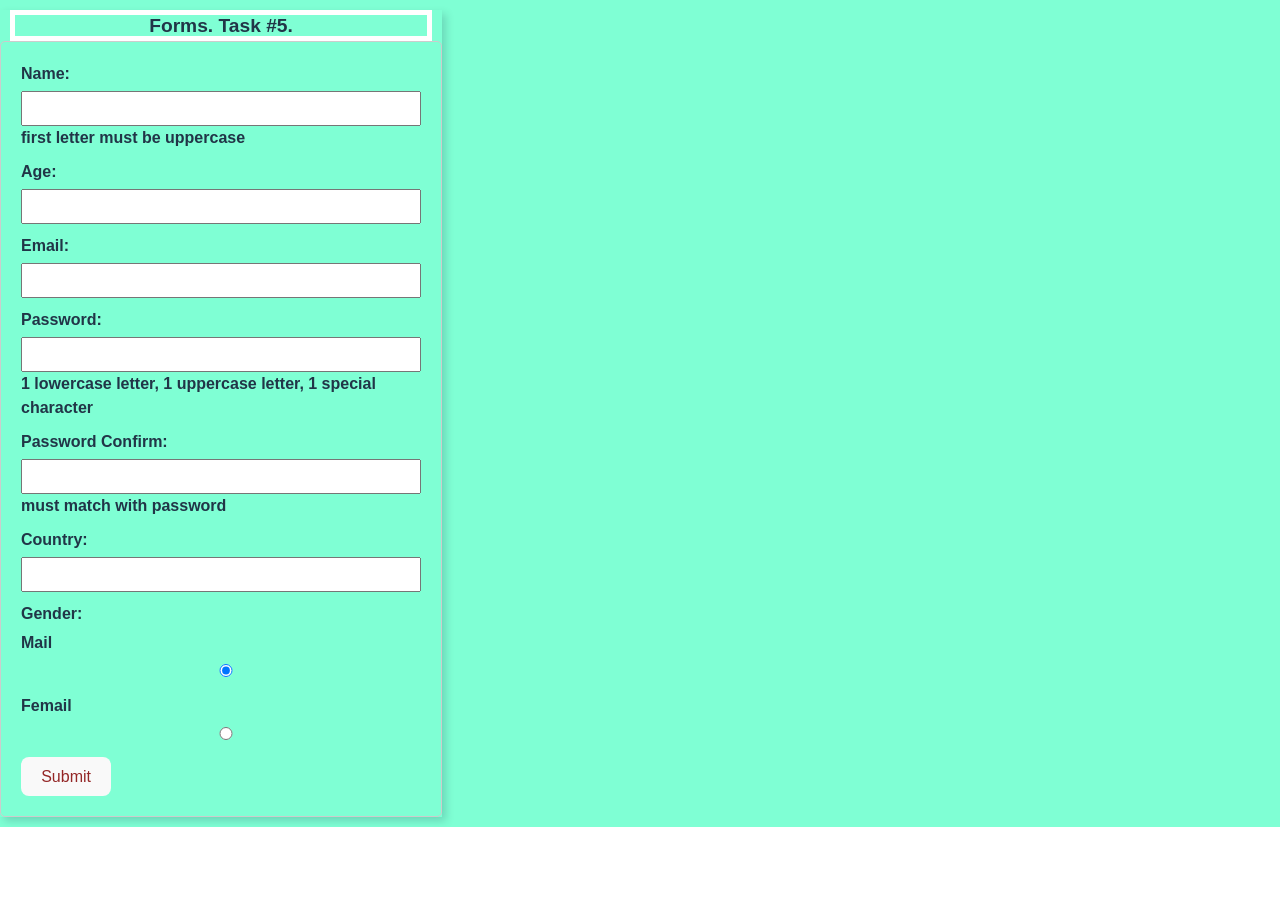
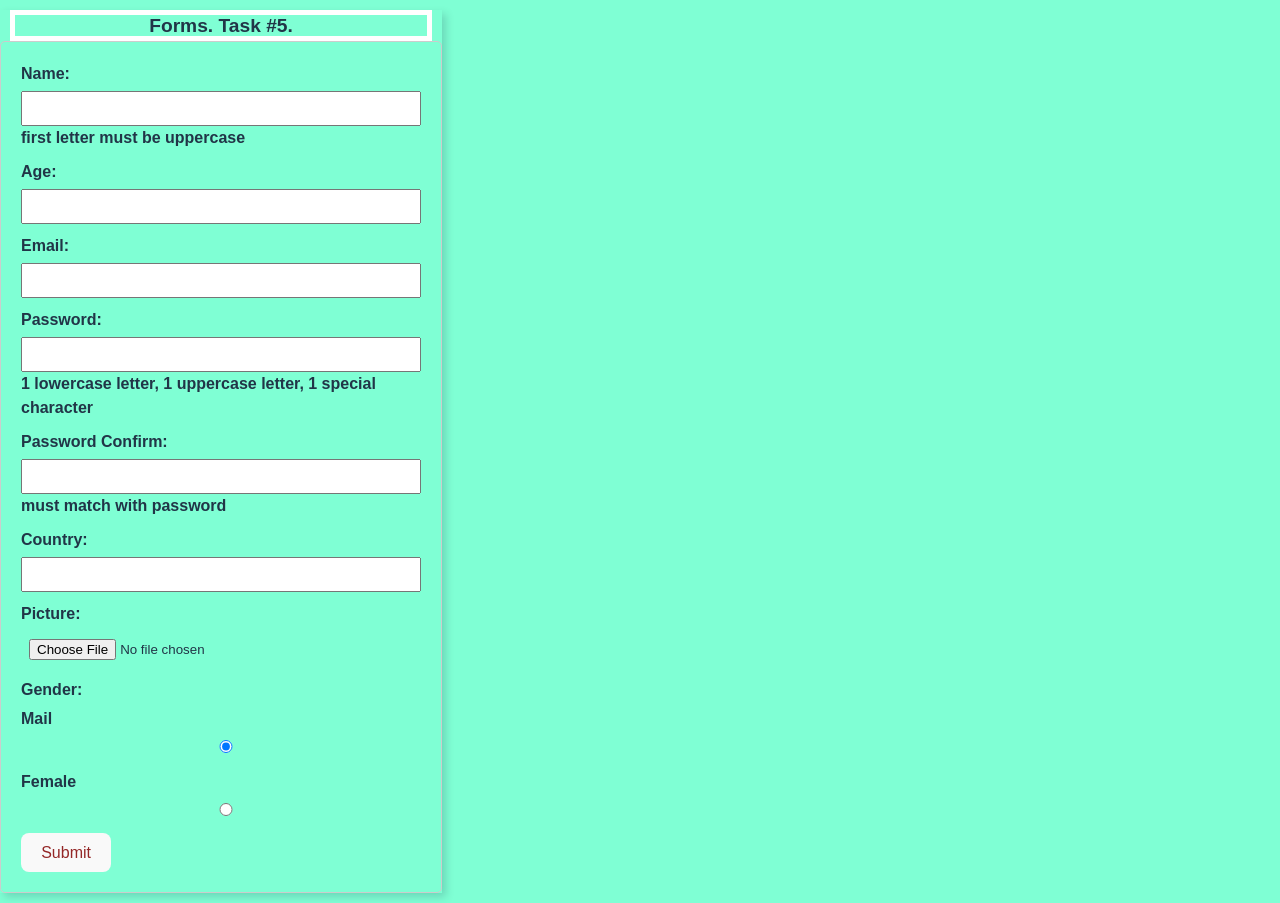
Before and after one commit to SergOswald/class-components, a React app: page / in a window 1280 px wide. Before the commit the page ends 827 px from the top, so only its background shows below. Built offline with nearby package versions, Linux system fonts and the light colour scheme; the HTML template or start-up script is replaced by a standard one.

Commit message:
feat: add next input

```diff
--- a/src/MyForm.jsx
+++ b/src/MyForm.jsx
@@ -9,8 +9,17 @@ const MyForm = () => {
     password: "",
     password_confirm: "",
     country: "",
-    gender: "Mail",
+    file: null ,
+    gender: "Male",
   });
+
+    const handleFileChange = (e) => {
+    const file = e.target.files[0];  // Get the selected file
+    setFormData({
+      ...formData,
+      file: file,
+    });
+  };
 
   const handleChange = (e) => {
     const { name, value } = e.target;
@@ -19,11 +28,6 @@ const MyForm = () => {
       [name]: value,
     });
   };
-
-  // const handleSubmit = (e) => {
-  //     e.preventDefault();
-  //     console.log('Form data:', formData);
-  // };
 
   const handleSubmit = (e) => {
     e.preventDefault();
@@ -99,26 +103,35 @@ const MyForm = () => {
         />
       </div>
       <div>
+        <label>Picture:</label>
+        <input
+          type="file"
+          name="file"
+          onChange={handleFileChange}
+        />
+      </div>
+      <div>
         <label>Gender:</label>
         <div>
-          <label forname="gen1">Mail</label>
+          <label forename="gen1">Mail</label>
           <input
             id="gen1"
             type="radio"
-            name="mail"
-            checked
-            value={formData.gender}
+            name="gender"
+            value="Male"
             onChange={handleChange}
+            checked={formData.gender === "Male"}
           />
         </div>
         <div>
-          <label forname="gen2">Femail</label>
+          <label forename="gen2">Female</label>
           <input
             id="gen2"
             type="radio"
-            name="mail"
-            value={formData.gender}
+            name="gender"
+            value="Female"
             onChange={handleChange}
+            checked={formData.gender === "Female"}
           />
         </div>
       </div>
```
